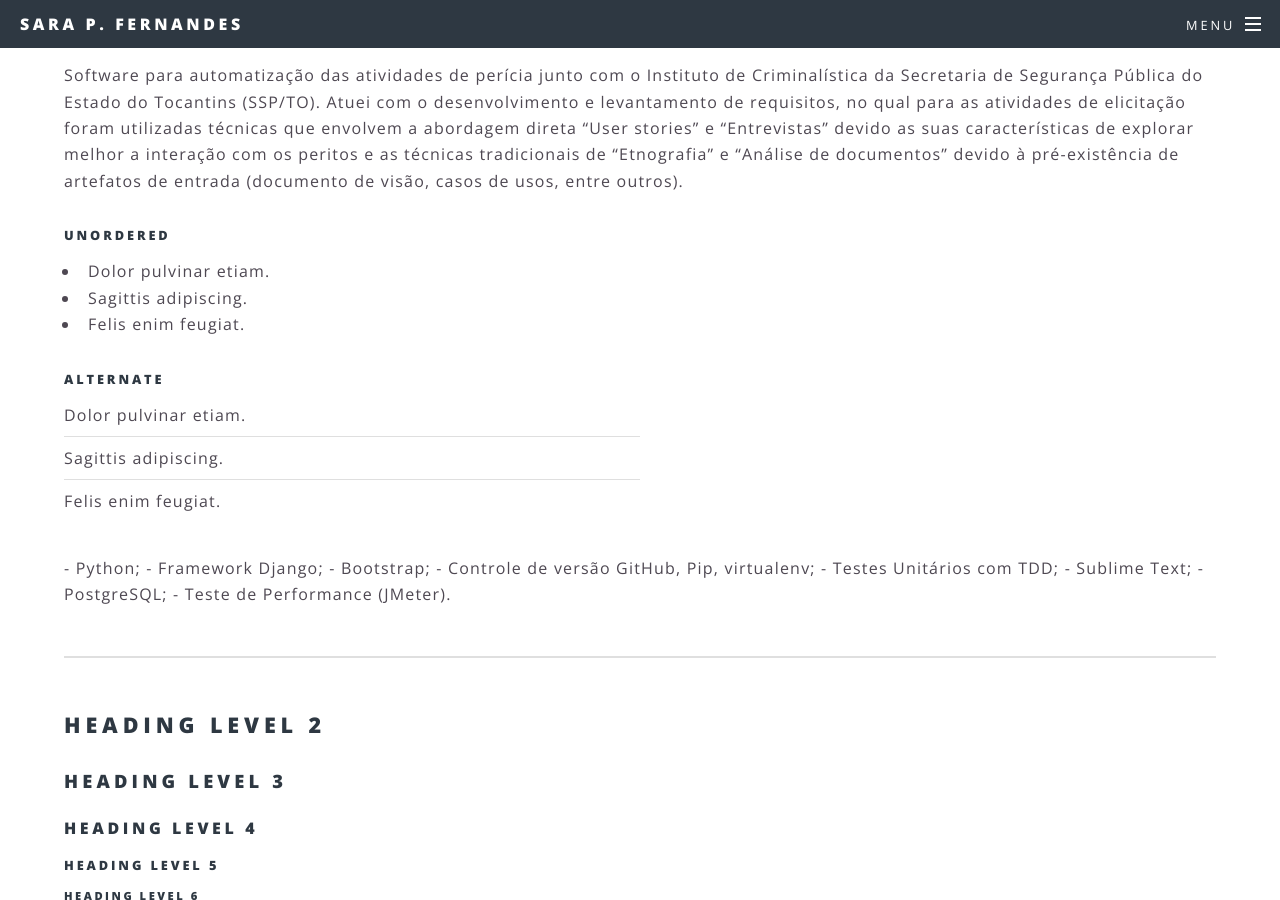
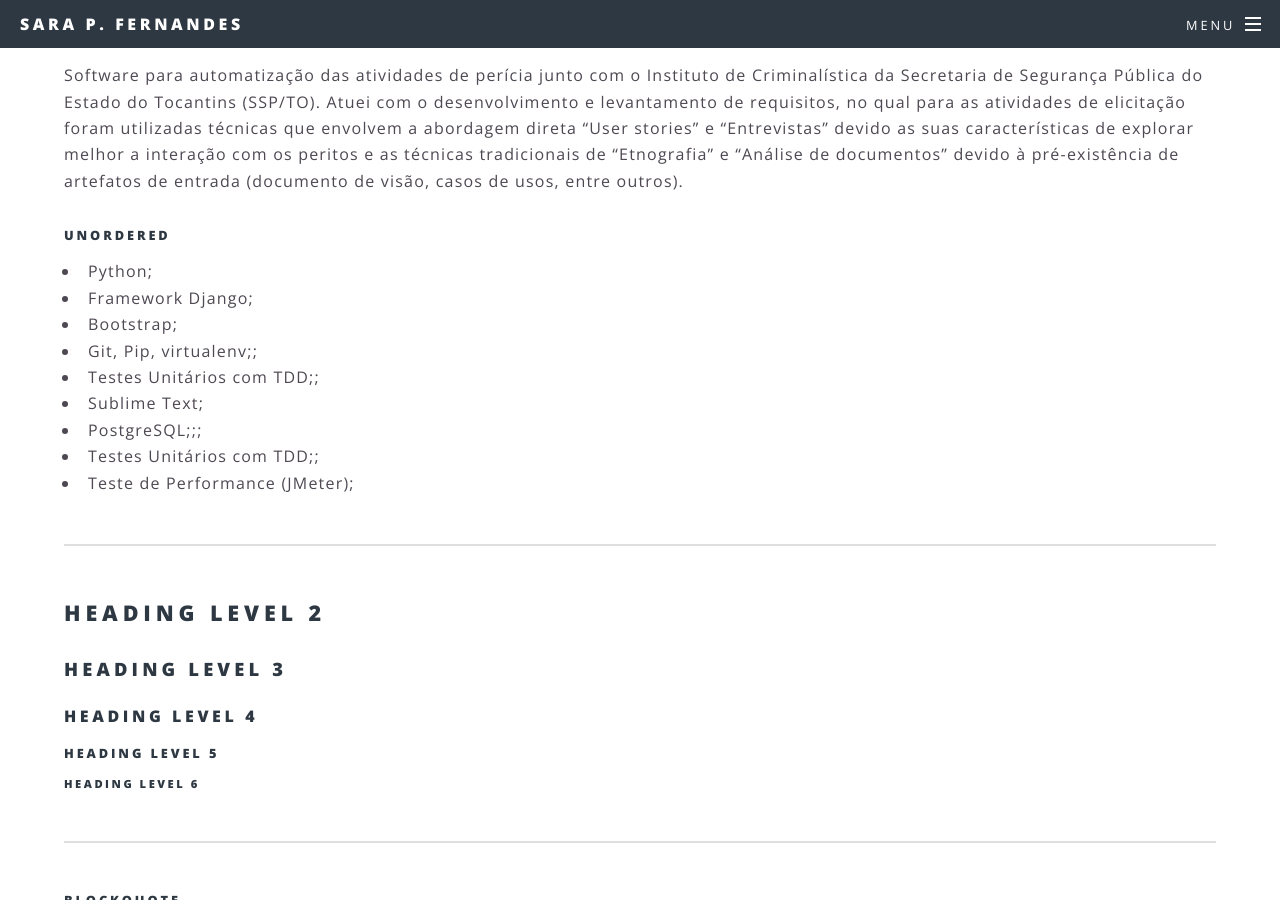
Before and after one commit to SaraFernandes/sarafernandes.github.io_sfdhgdfg, a Jekyll site: the page built from elements.html, in a window 1280 px wide and 900 px high, scrolled down 965 px. Built offline with Jekyll 4.4.1, drawn with Linux system fonts in a browser that asks for light colours.

```diff
--- a/elements.html
+++ b/elements.html
@@ -22,25 +22,19 @@
 					<div class="6u 12u$(medium)">
 						<h5>Unordered</h5>
 						<ul>
-							<li>Dolor pulvinar etiam.</li>
-							<li>Sagittis adipiscing.</li>
-							<li>Felis enim feugiat.</li>
-						</ul>
-						<h5>Alternate</h5>
-						<ul class="alt">
-							<li>Dolor pulvinar etiam.</li>
-							<li>Sagittis adipiscing.</li>
-							<li>Felis enim feugiat.</li>
+							<li>Python;</li>
+							<li>Framework Django;</li>
+							<li>Bootstrap;</li>
+							<li>Git, Pip, virtualenv;;</li>
+							<li>Testes Unitários com TDD;;</li>
+							<li>Sublime Text;</li>
+							<li>PostgreSQL;;;</li>
+							<li>Testes Unitários com TDD;;</li>
+							<li>Teste de Performance (JMeter);</li>
 						</ul>
 					</div>
-- Python;
-- Framework Django;
-- Bootstrap;
-- Controle de versão GitHub, Pip, virtualenv;
-- Testes Unitários com TDD;
-- Sublime Text;
-- PostgreSQL;
-- Teste de Performance (JMeter).</p>
+
+
 				<hr />
 				<h2>Heading Level 2</h2>
 				<h3>Heading Level 3</h3>
```
